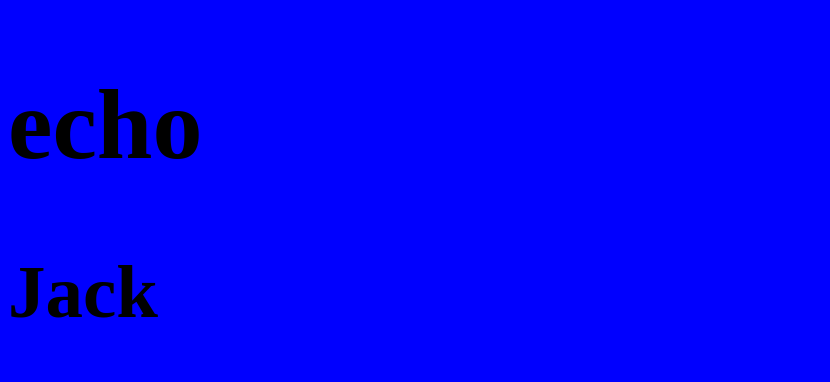
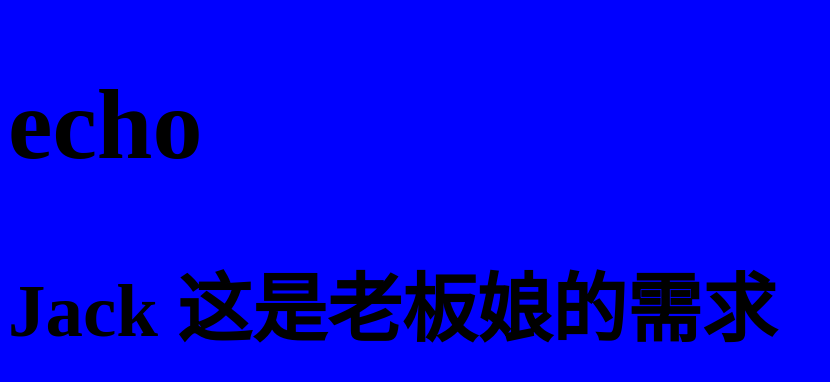
Before and after one commit to liu-97711/demo-1, a plain HTML site: page index.html in a window 1280 px wide. Shown: the whole page, without its empty margins (0-830 px from the left). Drawn offline with Linux system fonts and the light colour scheme.

Commit message:
这是老板娘的需求

```diff
--- a/index.html
+++ b/index.html
@@ -15,6 +15,7 @@
     </h1>
     <h2>
         Jack
+        这是老板娘的需求
     </h2>
 </body>
 
```
